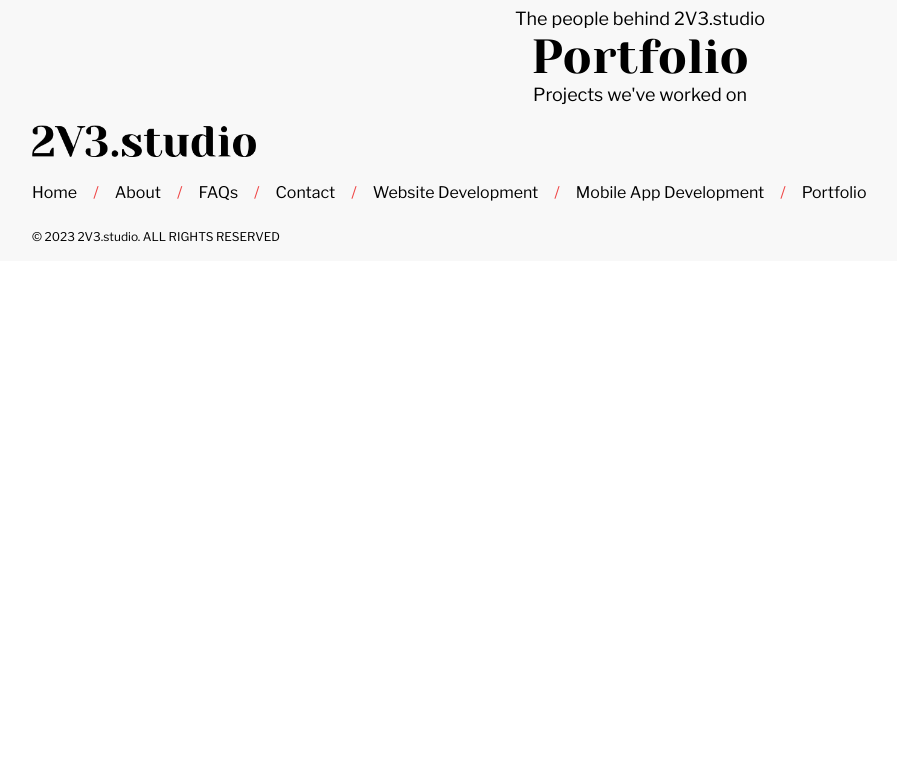
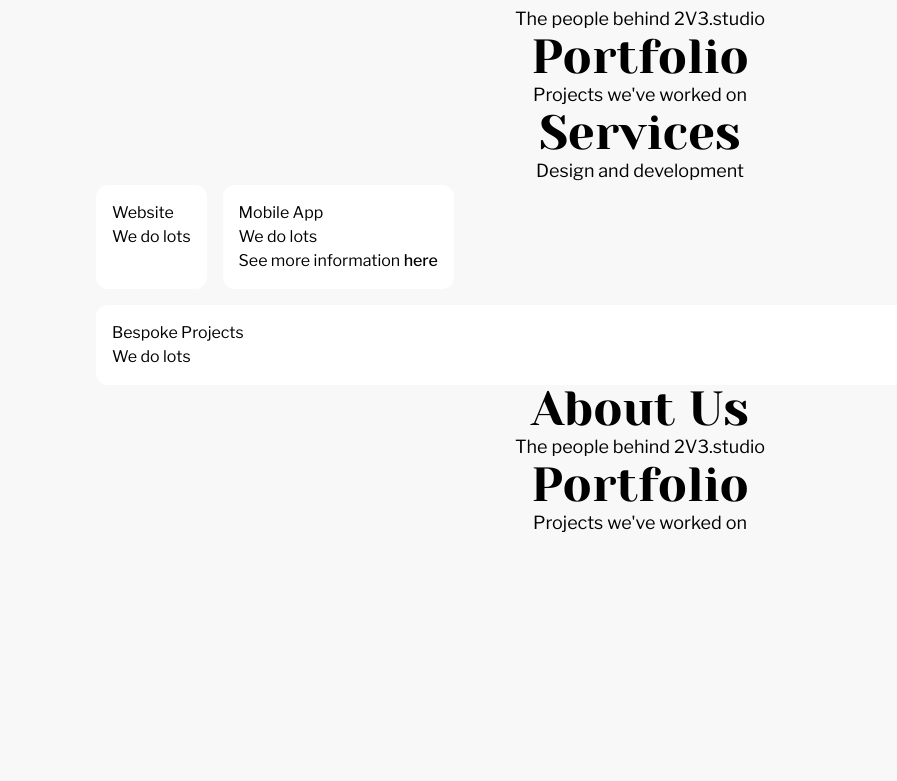
Before and after one commit to PaoloSait/calypso, a SvelteKit app: page / in a window 1280 px wide. Shown: the part 899-1680 px from the top of the page, without its empty margins (0-897 px from the left). Before the commit the page ends 1160 px from the top, so only its background shows below. Built offline with nearby package versions, Linux system fonts and the light colour scheme.

Commit message:
Info Card

```diff
--- /dev/null
+++ b/src/lib/components/InfoCard.svelte
@@ -0,0 +1,21 @@
+<script lang="ts">
+    export let title: string;
+    export let text: string;
+    export let link: string | undefined = undefined;
+</script>
+
+<div class="bg-white rounded-xl p-4">
+    <div>
+        {title}
+    </div>
+    <div>
+        {text}
+    </div>
+    {#if link}
+    <div>
+         See more information <a class="hover:underline font-medium" href={link}>here</a>
+    </div>
+
+    {/if}
+
+</div>
--- a/src/routes/+page.svelte
+++ b/src/routes/+page.svelte
@@ -1,4 +1,5 @@
 <script>
+    import InfoCard from "$lib/components/InfoCard.svelte";
     import SectionHeader from "$lib/components/SectionHeader.svelte";
 </script>
 
@@ -19,3 +20,18 @@
 <SectionHeader title={"Services"} subtitle={"Design and development"} />
 <SectionHeader title={"About Us"} subtitle={"The people behind 2V3.studio"} />
 <SectionHeader title={"Portfolio"} subtitle={"Projects we've worked on"} />
+
+<div class="h-[700px] px-24">
+    <SectionHeader title={"Services"} subtitle={"Design and development"} />
+    <div class="flex flex-row gap-4">
+        <InfoCard title={"Website"} text={"We do lots"} />
+        <InfoCard title={"Mobile App"} text={"We do lots"} link={"/"} />
+    </div>
+    <div class="h-4"></div>
+    <InfoCard title={"Bespoke Projects"} text={"We do lots"} />
+    <SectionHeader
+        title={"About Us"}
+        subtitle={"The people behind 2V3.studio"}
+    />
+    <SectionHeader title={"Portfolio"} subtitle={"Projects we've worked on"} />
+</div>
```
